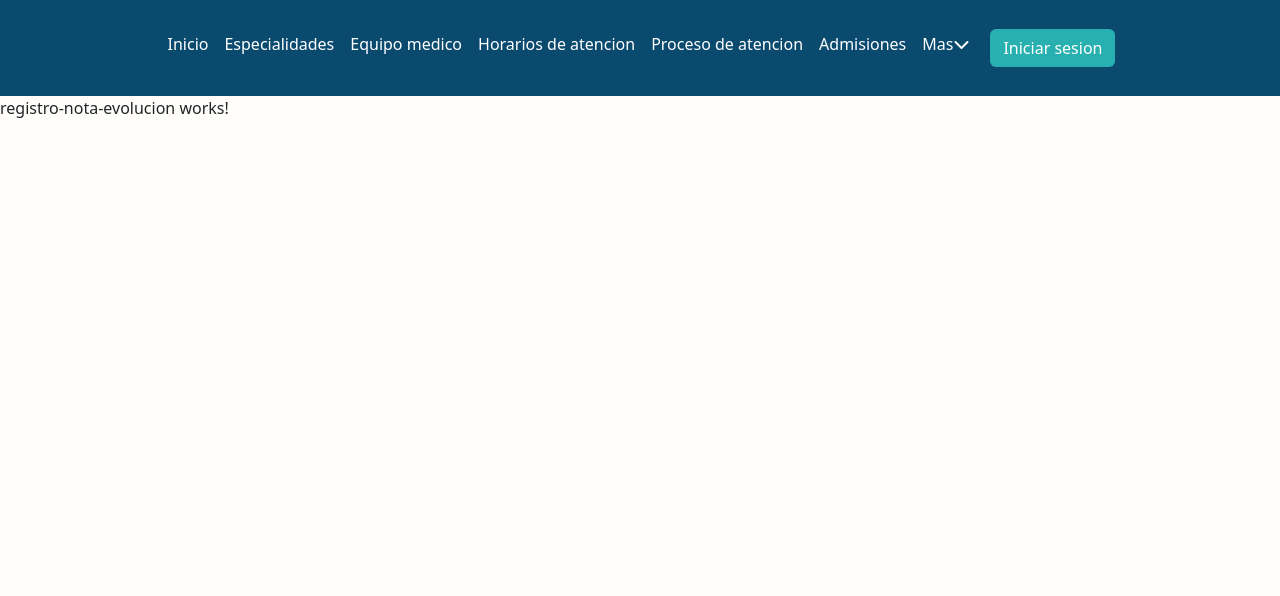
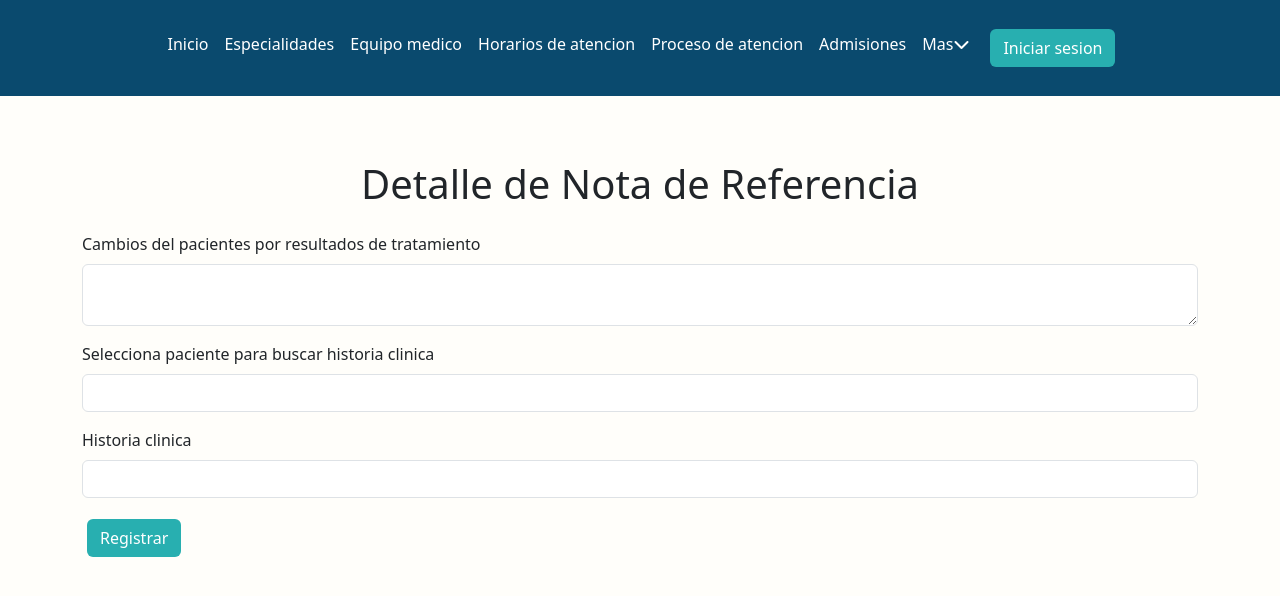
Before and after one commit to VictorVillazante/FrontendSistemaGestionInformacionConsultasMedicasExternasHospitalesTercerNivel, an Angular app: page /medico/registro-nota-evolucion in a window 1280 px wide. Shown: the top 596 px of the page. Built offline with nearby package versions, Linux system fonts and the light colour scheme.

Commit message:
[Add] registro nota de evolucion

```diff
--- a/src/app/components/registro-nota-evolucion/registro-nota-evolucion.component.html
+++ b/src/app/components/registro-nota-evolucion/registro-nota-evolucion.component.html
@@ -1 +1,65 @@
-<p>registro-nota-evolucion works!</p>
+<div class="container mt-5">
+    <h1 class="text-center p-3">Detalle de Nota de Referencia</h1>
+    <form [formGroup]="formularioNotaEvolucion" (ngSubmit)="onSubmit()">
+      <div class="mb-3">
+        <label for="cambiosPacienteResultadosTratamiento" class="form-label">Cambios del pacientes por resultados de tratamiento</label>
+        <textarea id="cambiosPacienteResultadosTratamiento" class="form-control" formControlName="cambiosPacienteResultadosTratamiento"></textarea>
+      </div>
+
+      <div class="mb-3">
+        <label for="pacientes" class="form-label">Selecciona paciente para buscar historia clinica</label>
+        <input
+          (focus)="onFocusPaciente()"
+          (blur)="onBlurPaciente()"
+          type="text"
+          class="form-control"
+          formControlName="ciPaciente"
+          id="pacientes"
+          (input)="filterSuggestionsPaciente($event)"
+          name="pacienteInput"
+        />
+        <ul
+          *ngIf="isAutocompletePacienteFocused && filteredSuggestionsPacientes.length > 0"
+          class="list-group mt-2"
+          id="lista-opciones-alumno"
+        >
+          <li class="list-group-item" *ngFor="let paciente of filteredSuggestionsPacientes" (click)="seleccionarPaciente(paciente)">
+            {{ paciente.ci }}
+          </li>
+        </ul>
+      </div>
+      <a *ngIf="formularioNotaEvolucion.value.ciPaciente!=''" class="btn btn-success-hospital" (click)="obtenerHistoriasClinicasPaciente(formularioNotaEvolucion.value.ciPaciente)">Buscar historias clinicas</a>
+      <div class="mb-3">
+        <label for="historiasClinicas" class="form-label">Historia clinica</label>
+        <input
+          (focus)="onFocusHistoriaClinica()"
+          (blur)="onBlurHistoriaClinica()"
+          type="text"
+          class="form-control"
+          formControlName="diagnosticoPresuntivo"
+          id="historiasClinicas"
+          (input)="filterSuggestionsHistoriaClinica($event)"
+          name="historiaClinicaInput"
+        />
+        <ul
+          *ngIf="isAutocompleteHistoriaClinicaFocused && filteredSuggestionsHistoriasClinicas.length > 0"
+          class="list-group mt-2"
+          id="lista-opciones-historia-clinica"
+        >
+          <li class="list-group-item" *ngFor="let historiaClinica of filteredSuggestionsHistoriasClinicas" (click)="seleccionarHistoriaClinica(historiaClinica)">
+            {{ historiaClinica.diagnosticoPresuntivo }}
+          </li>
+        </ul>
+      </div>
+
+      <button
+        class="btn btn-success-hospital "
+        type="submit"
+      >
+        Registrar
+      </button>
+    </form>
+
+
+
+ </div>
--- a/src/app/components/registro-nota-evolucion/registro-nota-evolucion.component.ts
+++ b/src/app/components/registro-nota-evolucion/registro-nota-evolucion.component.ts
@@ -1,4 +1,11 @@
 import { Component } from '@angular/core';
+import { FormBuilder, FormGroup } from '@angular/forms';
+import { HistoriasClinicasService } from 'src/app/services/historias-clinicas.service';
+import { PacientesService } from 'src/app/services/pacientes.service';
+import { RecetasService } from '../../services/recetas.service';
+import Swal from 'sweetalert2';
+import { NotasReferenciaService } from '../../services/notas-referencia.service';
+import { NotaEvolucionService } from '../../services/nota-evolucion.service';
 
 @Component({
   selector: 'app-registro-nota-evolucion',
@@ -6,5 +13,121 @@ import { Component } from '@angular/core';
   styleUrls: ['./registro-nota-evolucion.component.css']
 })
 export class RegistroNotaEvolucionComponent {
+  formularioNotaEvolucion: FormGroup;
+  pacientes:any[]=[];
+  filteredSuggestionsPacientes:any[]=[];
+  historiasClinicas:any[]=[];
+  filteredSuggestionsHistoriasClinicas:any[]=[];
+  constructor(private pacientesService:PacientesService,private fb: FormBuilder,private historiasClinicasService:HistoriasClinicasService,private notaEvolucionService:NotaEvolucionService) {
+    this.formularioNotaEvolucion = this.fb.group({
+      cambiosPacienteResultadosTratamiento:[''],
+      idPaciente:[''],
+      ciPaciente:[''],
+      idHistoriaClinica:[''],
+      diagnosticoPresuntivo:['']
+    });
+  }
+  ngOnInit(){
+    this.pacientesService.obtenerPacientes().subscribe((data)=>{
+      this.pacientes=data;
+    });
+  }
+  isAutocompletePacienteFocused:boolean=false;
+  onFocusPaciente() {
+    this.isAutocompletePacienteFocused = true;
+  }
 
+  onBlurPaciente() {
+    setTimeout(() => {
+      this.isAutocompletePacienteFocused = false;
+    }, 500);
+  }
+
+  filterSuggestionsPaciente(event: Event): void {
+    const inputText = (event.target as HTMLInputElement)?.value ?? '';
+    if (inputText) {
+      this.filteredSuggestionsPacientes = this.pacientes.filter(paciente =>
+        paciente.ci.toLowerCase().includes(inputText.toLowerCase())
+      );
+    } else {
+      this.filteredSuggestionsPacientes = [];
+    }
+  }
+
+  isAutocompleteHistoriaClinicaFocused:boolean=false;
+  onFocusHistoriaClinica() {
+    this.isAutocompleteHistoriaClinicaFocused = true;
+  }
+
+  onBlurHistoriaClinica() {
+    setTimeout(() => {
+      this.isAutocompleteHistoriaClinicaFocused = false;
+    }, 500);
+  }
+
+  filterSuggestionsHistoriaClinica(event: Event): void {
+    const inputText = (event.target as HTMLInputElement)?.value ?? '';
+    if (inputText) {
+      this.filteredSuggestionsHistoriasClinicas = this.historiasClinicas.filter(historiaClinica =>
+        historiaClinica.diagnosticoPresuntivo.toLowerCase().includes(inputText.toLowerCase())
+      );
+    } else {
+      this.filteredSuggestionsHistoriasClinicas = [];
+    }
+  }
+
+
+  onSubmit() {
+    let notaEvolucion=this.formularioNotaEvolucion.value;
+    console.log(notaEvolucion);
+    Swal.fire({
+      text:"Estas seguro de realizar la accion?",
+      showDenyButton: true,
+      confirmButtonText: 'Si',
+      confirmButtonColor: '#28afb0',
+      denyButtonColor: '#0a4a6e',
+      denyButtonText: `Cancelar`,
+      heightAuto:false,
+      scrollbarPadding:true,
+    }).then((result) => {
+      if (result.isConfirmed) {
+        this.notaEvolucionService.registrarNotaEvolucion(notaEvolucion).subscribe((data:any)=>{
+          Swal.fire({
+            icon: 'success',
+            text:"Se realizo la accion correctamente",
+            confirmButtonText: 'Aceptar',
+            confirmButtonColor: '#28afb0',
+            heightAuto:false,
+            scrollbarPadding:true,
+          })
+        },
+        (error: any) => {
+          Swal.fire({
+            icon: 'error',
+            text:"Error al realizar la accion",
+            confirmButtonText: 'Aceptar',
+            confirmButtonColor: '#28afb0',
+            heightAuto:false,
+            scrollbarPadding:true,
+          })
+        });
+      }
+    });
+  }
+  seleccionarPaciente(paciente: any) {
+    this.isAutocompletePacienteFocused = false;
+    this.formularioNotaEvolucion.controls['idPaciente'].setValue(paciente.idPaciente);
+    this.formularioNotaEvolucion.controls['ciPaciente'].setValue(paciente.ci);
+    this.obtenerHistoriasClinicasPaciente(paciente.idPaciente);
+  }
+  seleccionarHistoriaClinica(historiaClinica: any) {
+    this.isAutocompletePacienteFocused = false;
+    this.formularioNotaEvolucion.controls['idHistoriaClinica'].setValue(historiaClinica.idHistoriaClinica);
+    this.formularioNotaEvolucion.controls['diagnosticoPresuntivo'].setValue(historiaClinica.diagnosticoPresuntivo);
+  }
+  obtenerHistoriasClinicasPaciente(idPaciente: any) {
+    this.historiasClinicasService.obtenerHistoriasClinicasDePaciente(idPaciente).subscribe((data)=>{
+      this.historiasClinicas=data;
+    });
+  }
 }
--- a/src/app/components/registro-nota-referencia/registro-nota-referencia.component.html
+++ b/src/app/components/registro-nota-referencia/registro-nota-referencia.component.html
@@ -79,7 +79,7 @@
           </li>
         </ul>
       </div>
-      <a *ngIf="formularioNotaReferencia.value.ci!=''" class="btn btn-success-hospital" (click)="obtenerHistoriasClinicasPaciente(formularioNotaReferencia.value.ci)">Buscar historias clinicas</a>
+      <a *ngIf="formularioNotaReferencia.value.ciPaciente!=''" class="btn btn-success-hospital" (click)="obtenerHistoriasClinicasPaciente(formularioNotaReferencia.value.ciPaciente)">Buscar historias clinicas</a>
       <div class="mb-3">
         <label for="historiasClinicas" class="form-label">Historia clinica</label>
         <input
--- a/src/app/components/registro-nota-referencia/registro-nota-referencia.component.ts
+++ b/src/app/components/registro-nota-referencia/registro-nota-referencia.component.ts
@@ -92,14 +92,14 @@ export class RegistroNotaReferenciaComponent {
     let notaReferencia=this.formularioNotaReferencia.value;
     console.log(notaReferencia);
     Swal.fire({
-      title: 'Estas seguro de realizar la accion',
+      text:"Estas seguro de realizar la accion?",
       showDenyButton: true,
-      showCancelButton: true,
-      confirmButtonText: 'Save',
+      confirmButtonText: 'Si',
+      confirmButtonColor: '#28afb0',
+      denyButtonColor: '#0a4a6e',
+      denyButtonText: `Cancelar`,
       heightAuto:false,
-
       scrollbarPadding:true,
-      denyButtonText: `Don't save`,
     }).then((result) => {
       if (result.isConfirmed) {
         this.notasReferenciaService.registrarNotaReferencia(notaReferencia).subscribe((data:any)=>{
--- a/src/app/components/registro-receta/registro-receta.component.html
+++ b/src/app/components/registro-receta/registro-receta.component.html
@@ -60,7 +60,7 @@
           </li>
         </ul>
       </div>
-      <a *ngIf="formularioReceta.value.ci!=''" class="btn btn-success-hospital" (click)="obtenerHistoriasClinicasPaciente(formularioReceta.value.ci)">Buscar historias clinicas</a>
+      <a *ngIf="formularioReceta.value.ciPaciente!=''" class="btn btn-success-hospital" (click)="obtenerHistoriasClinicasPaciente(formularioReceta.value.ciPaciente)">Buscar historias clinicas</a>
       <div class="mb-3">
         <label for="historiasClinicas" class="form-label">Historia clinica</label>
         <input
```
Also changed, not shown: src/app/services/nota-evolucion.service.ts (+52 -2 lines).
